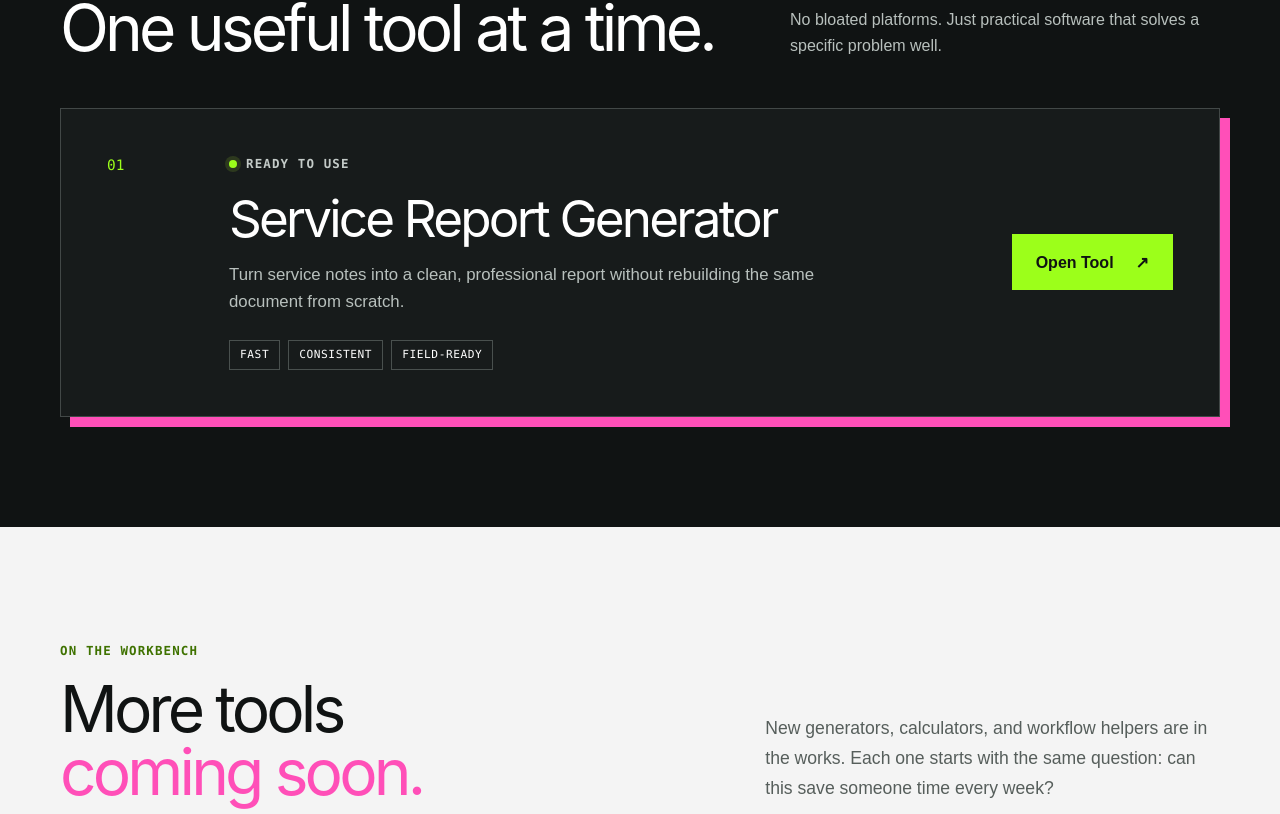
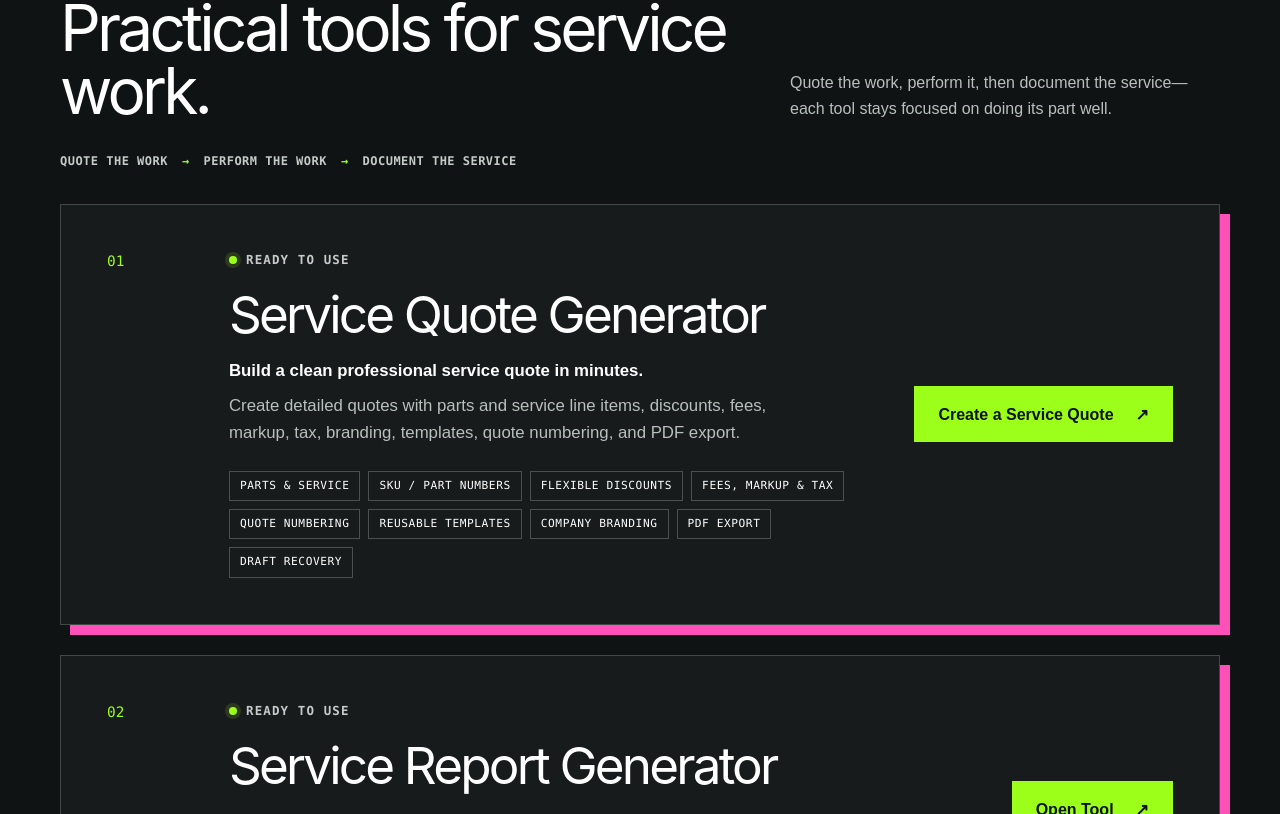
Before and after one commit to jakevans90/jakegenerates, a Next.js app: page / in a window 1280 px wide. Shown: the part 866-1680 px from the top of the page. Built offline with nearby package versions, Linux system fonts and the light colour scheme; no server answers.

Commit message:
Add Service Quote Generator to homepage

```diff
--- a/src/app/globals.css
+++ b/src/app/globals.css
@@ -23,6 +23,7 @@
 html { scroll-behavior: smooth; }
 body { margin: 0; background: var(--paper); color: var(--ink); font-family: Arial, Helvetica, sans-serif; line-height: 1.45; }
 a { color: inherit; text-decoration: none; }
+.sr-only { position: absolute; width: 1px; height: 1px; padding: 0; margin: -1px; overflow: hidden; clip: rect(0, 0, 0, 0); white-space: nowrap; border: 0; }
 .shell { width: min(1160px, calc(100% - 48px)); margin-inline: auto; }
 .site-header { border-top: 4px solid var(--green); border-bottom: 1px solid #2d3231; background: var(--ink); color: white; position: sticky; top: 0; z-index: 10; }
 .nav-wrap { min-height: 82px; display: flex; align-items: center; justify-content: space-between; gap: 32px; }
@@ -53,12 +54,16 @@ a { color: inherit; text-decoration: none; }
 .tools-section .kicker { color: var(--green); }
 .section-heading h2, .coming-soon h2 { font-family: var(--font-geist-sans); font-size: clamp(2.5rem, 5vw, 4.3rem); line-height: .98; letter-spacing: -.06em; margin: 0; }
 .section-heading > p { max-width: 430px; color: #b8c0bd; line-height: 1.65; margin: 0; }
-.tool-card { border: 1px solid #424847; background: #171b1b; min-height: 300px; display: grid; grid-template-columns: 80px 1fr auto; gap: 42px; align-items: center; padding: 46px; box-shadow: 10px 10px 0 var(--pink); }
+.workflow { display: flex; flex-wrap: wrap; align-items: center; gap: 10px 14px; margin: -18px 0 34px; color: #c4cbc8; font-family: var(--font-geist-mono); font-size: .75rem; font-weight: 700; letter-spacing: .04em; text-transform: uppercase; }
+.workflow span[aria-hidden="true"] { color: var(--green); }
+.tool-list { display: grid; gap: 30px; }
+.tool-card { border: 1px solid #424847; background: #171b1b; min-height: 300px; display: grid; grid-template-columns: 80px minmax(0, 1fr) auto; gap: 42px; align-items: center; padding: 46px; box-shadow: 10px 10px 0 var(--pink); }
 .tool-number { font-family: var(--font-geist-mono); color: var(--green); font-size: .9rem; align-self: start; }
 .status { display: flex; align-items: center; gap: 9px; color: #c4cbc8; margin-bottom: 20px; }
 .status span { width: 8px; height: 8px; border-radius: 50%; background: var(--green); box-shadow: 0 0 0 4px #b9ff3822; }
 .tool-content h3 { font-family: var(--font-geist-sans); font-size: clamp(2rem, 4vw, 3.4rem); line-height: 1; letter-spacing: -.055em; margin: 0 0 18px; }
 .tool-content > p { max-width: 600px; color: #b8c0bd; font-size: 1.05rem; line-height: 1.6; }
+.tool-content > .tool-value { margin-bottom: 8px; color: white; font-weight: 800; }
 .tool-tags { display: flex; flex-wrap: wrap; gap: 8px; margin-top: 24px; }
 .tool-tags span { border: 1px solid #49504e; padding: 6px 10px; font-family: var(--font-geist-mono); font-size: .7rem; text-transform: uppercase; letter-spacing: .05em; }
 .primary-button { background: var(--green); color: var(--ink); min-height: 56px; padding: 0 22px; display: inline-flex; align-items: center; justify-content: center; gap: 22px; font-weight: 900; border: 2px solid var(--green); white-space: nowrap; transition: background .2s, color .2s; }
@@ -101,6 +106,8 @@ a { color: inherit; text-decoration: none; }
   .section-heading { align-items: start; flex-direction: column; gap: 25px; }
   .tool-card { grid-template-columns: 1fr; gap: 18px; padding: 28px 23px; box-shadow: 7px 7px 0 var(--pink); }
   .primary-button { grid-column: 1; width: 100%; } .tool-number { display: none; }
+  .workflow { align-items: flex-start; flex-direction: column; margin-top: -8px; }
+  .workflow span[aria-hidden="true"] { transform: rotate(90deg); margin-left: 5px; }
   .tools-section { padding-block: 70px 85px; } .coming-soon { padding-block: 85px 95px; }
   .footer-top { align-items: start; flex-direction: column; } .site-footer nav { gap: 18px; flex-wrap: wrap; }
   .footer-bottom { align-items: start; flex-direction: column; justify-content: center; gap: 7px; }
--- a/src/app/layout.tsx
+++ b/src/app/layout.tsx
@@ -6,7 +6,7 @@ const GA_MEASUREMENT_ID = "G-DW36H2JDZ2";
 
 export const metadata: Metadata = {
   title: { default: "JakeGenerates — Practical tools for repetitive work", template: "%s | JakeGenerates" },
-  description: "A growing collection of practical tools that save time on repetitive work.",
+  description: "Practical service-business tools for creating professional quotes, documenting completed work, and saving time on repetitive tasks.",
 };
 
 export default function RootLayout({ children }: Readonly<{ children: React.ReactNode }>) {
--- a/src/app/page.tsx
+++ b/src/app/page.tsx
@@ -1,6 +1,7 @@
 import { SiteFooter, SiteHeader } from "@/components/site-shell";
 
 const serviceReportUrl = process.env.NEXT_PUBLIC_SERVICE_REPORT_URL || "https://service-reports.jakegenerates.com";
+const serviceQuoteUrl = "https://service-quotes.jakegenerates.com/";
 
 export default function Home() {
   return <><SiteHeader /><main>
@@ -12,13 +13,21 @@ export default function Home() {
       <div className="hero-mark" aria-hidden="true"><span>JG</span><div className="hero-chip">Built for real work</div></div>
     </section>
     <section className="tools-section" id="tools"><div className="shell">
-      <div className="section-heading"><div><p className="kicker">Available now</p><h2>One useful tool at a time.</h2></div><p>No bloated platforms. Just practical software that solves a specific problem well.</p></div>
-      <article className="tool-card" id="service-report-generator">
-        <div className="tool-number">01</div>
-        <div className="tool-content"><div className="status"><span aria-hidden="true" /> Ready to use</div><h3>Service Report Generator</h3><p>Turn service notes into a clean, professional report without rebuilding the same document from scratch.</p><div className="tool-tags" aria-label="Tool features"><span>Fast</span><span>Consistent</span><span>Field-ready</span></div></div>
-        <a className="primary-button" href={serviceReportUrl}>Open Tool <span aria-hidden="true">↗</span></a>
-      </article>
+      <div className="section-heading"><div><p className="kicker">Available now</p><h2>Practical tools for service work.</h2></div><p>Quote the work, perform it, then document the service—each tool stays focused on doing its part well.</p></div>
+      <div className="workflow" aria-label="Service workflow"><span>Quote the work</span><span aria-hidden="true">→</span><span>Perform the work</span><span aria-hidden="true">→</span><span>Document the service</span></div>
+      <div className="tool-list">
+        <article className="tool-card" id="service-quote-generator">
+          <div className="tool-number">01</div>
+          <div className="tool-content"><div className="status"><span aria-hidden="true" /> Ready to use</div><h3>Service Quote Generator</h3><p className="tool-value">Build a clean professional service quote in minutes.</p><p>Create detailed quotes with parts and service line items, discounts, fees, markup, tax, branding, templates, quote numbering, and PDF export.</p><div className="tool-tags" aria-label="Service Quote Generator features"><span>Parts &amp; service</span><span>SKU / part numbers</span><span>Flexible discounts</span><span>Fees, markup &amp; tax</span><span>Quote numbering</span><span>Reusable templates</span><span>Company branding</span><span>PDF export</span><span>Draft recovery</span></div></div>
+          <a className="primary-button" href={serviceQuoteUrl} target="_blank" rel="noreferrer">Create a Service Quote <span aria-hidden="true">↗</span><span className="sr-only"> (opens in a new tab)</span></a>
+        </article>
+        <article className="tool-card" id="service-report-generator">
+          <div className="tool-number">02</div>
+          <div className="tool-content"><div className="status"><span aria-hidden="true" /> Ready to use</div><h3>Service Report Generator</h3><p>Turn service notes into a clean, professional report without rebuilding the same document from scratch.</p><div className="tool-tags" aria-label="Service Report Generator features"><span>Fast</span><span>Consistent</span><span>Field-ready</span></div></div>
+          <a className="primary-button" href={serviceReportUrl} target="_blank" rel="noreferrer">Open Tool <span aria-hidden="true">↗</span><span className="sr-only"> (opens in a new tab)</span></a>
+        </article>
+      </div>
     </div></section>
-    <section className="coming-soon shell"><p className="kicker">On the workbench</p><div className="coming-grid"><h2>More tools<br /><em>coming soon.</em></h2><p>New generators, calculators, and workflow helpers are in the works. Each one starts with the same question: can this save someone time every week?</p></div></section>
+    <section className="coming-soon shell"><p className="kicker">On the workbench</p><div className="coming-grid"><h2>More tools coming,<br /><em>carefully chosen.</em></h2><p>New generators, calculators, and workflow helpers are in the works. Each one starts with the same question: can this save someone time every week?</p></div></section>
   </main><SiteFooter /></>;
 }
```
